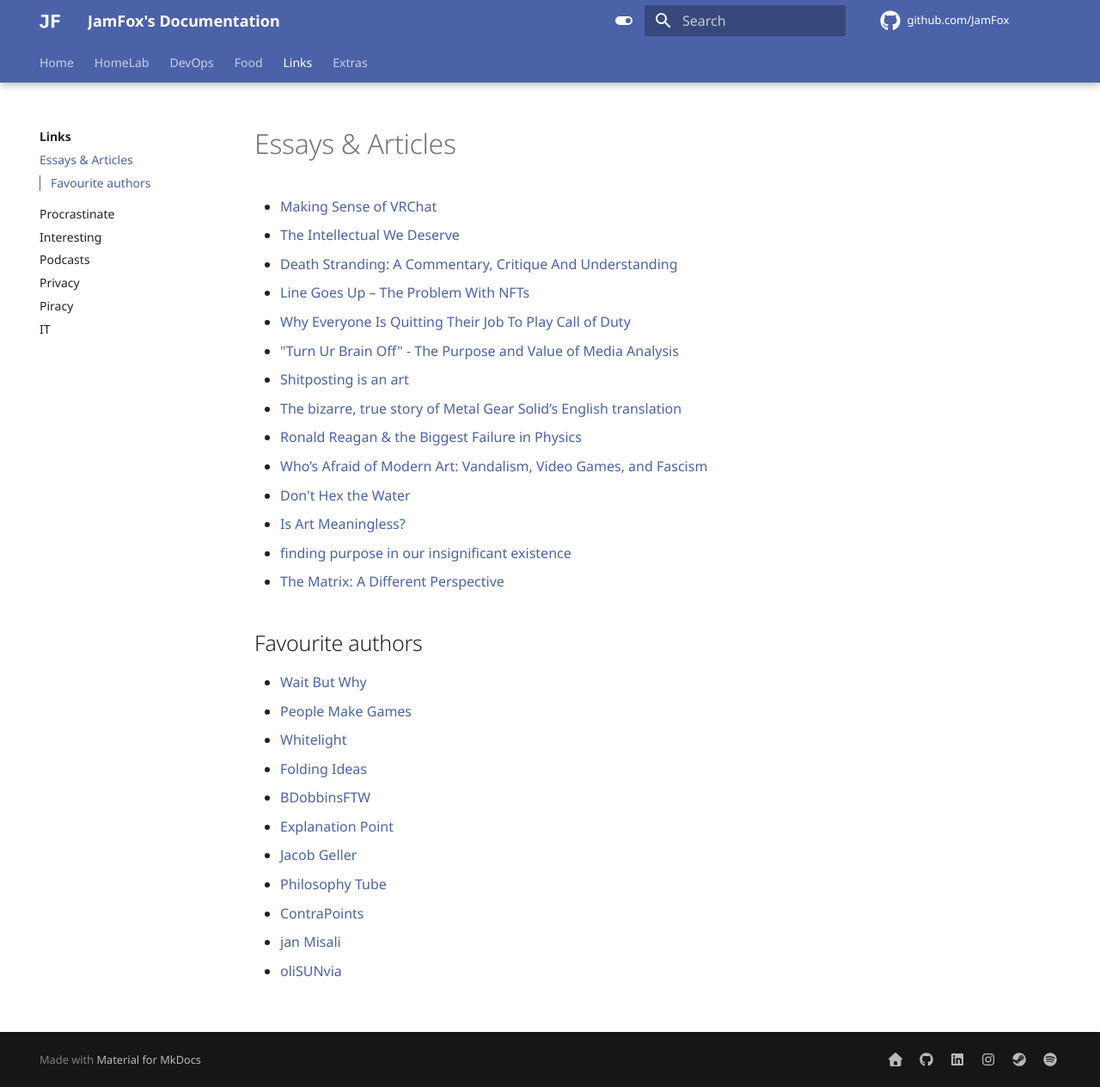
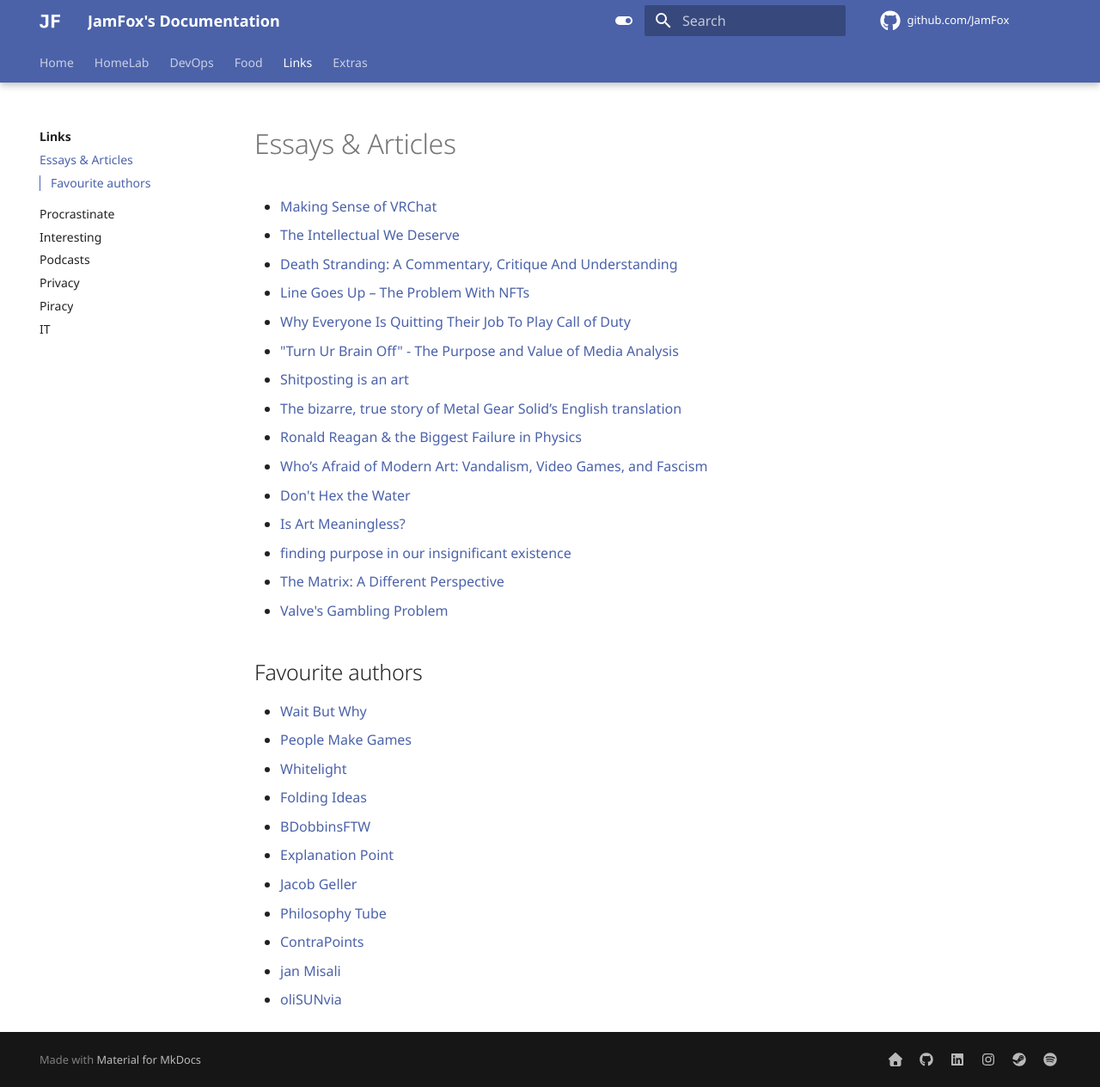
Before and after one commit to JamFox/docs.jamfox.dev, an MkDocs documentation site: the page built from docs/content/links/essays.md, in a window 1280 px wide and 1264 px high. Shown: the whole window at 86% size. Built offline with MkDocs 1.6.1 and Material for MkDocs 9.7.7, drawn with Linux system fonts in a browser that asks for light colours; comment, search, counter and statistics services are not loaded.

Commit message:
links: add PMG valves gambling essay

```diff
--- a/docs/content/links/essays.md
+++ b/docs/content/links/essays.md
@@ -16,6 +16,7 @@ title: "Essays & Articles"
 - [Is Art Meaningless?](https://youtu.be/T6EOVCYx7mY)
 - [finding purpose in our insignificant existence](https://youtu.be/qjvARuTSjqE)
 - [The Matrix: A Different Perspective](https://youtu.be/ORHB9c8e7ok)
+- [Valve's Gambling Problem](https://youtu.be/eMmNy11Mn7g)
 
 ## Favourite authors
 
```
